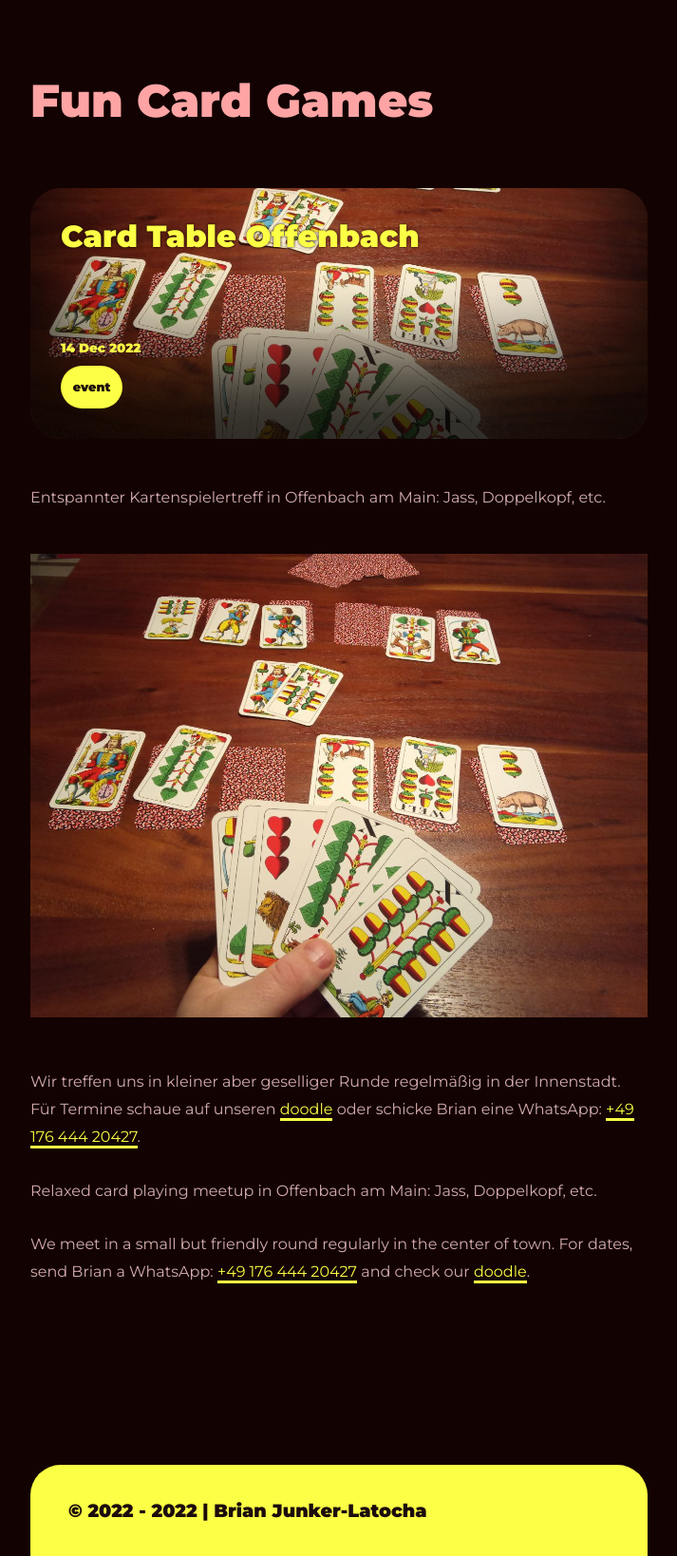
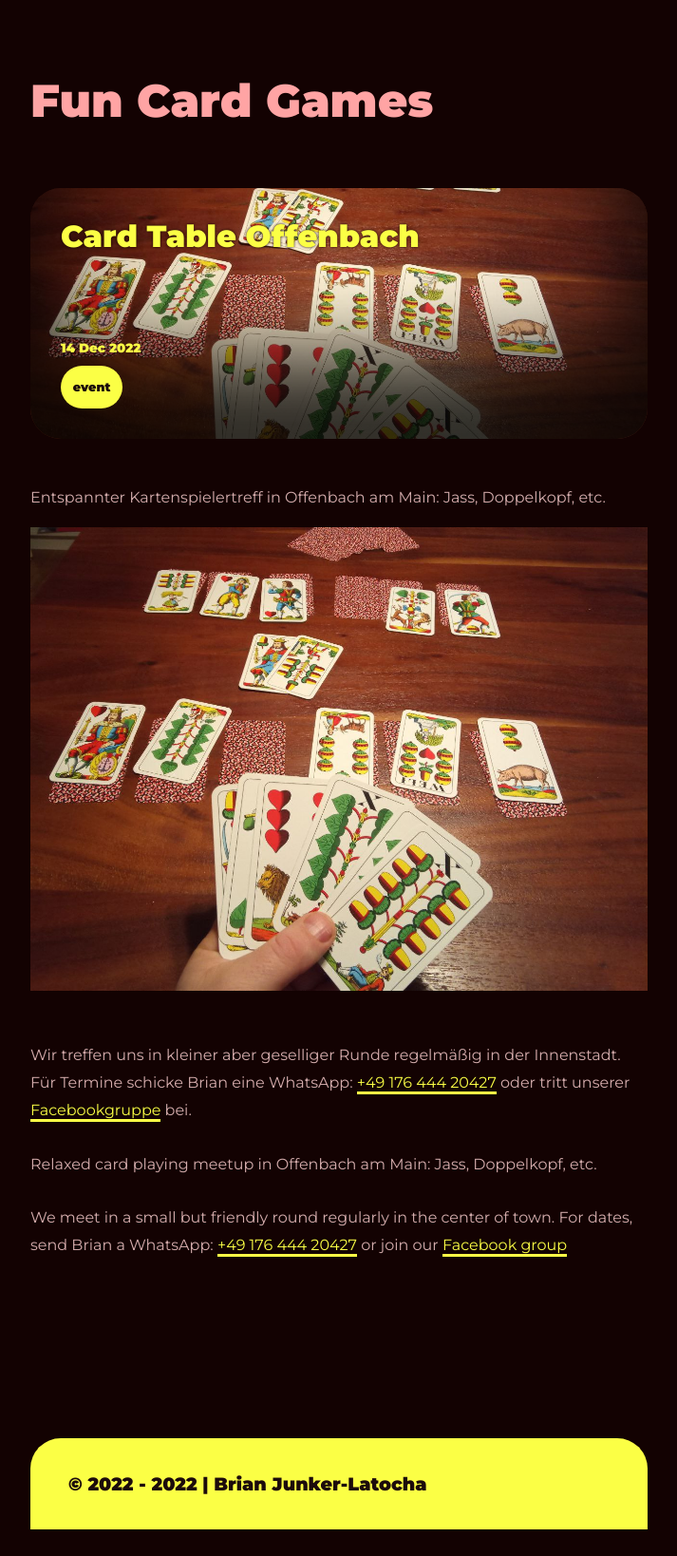
Before and after one commit to BrianInGermany/oldcardgames, a Jekyll site: the page built from events.md, in a window 1280 px wide. Shown: the whole page at 95% size, without its empty margins (283-996 px from the left). Built offline with Jekyll 4.4.1, drawn with Linux system fonts in a browser that asks for light colours; after the commit the page ends 1610 px from its top, so only the background shows below that.

Commit message:
edit desc

```diff
--- a/events.md
+++ b/events.md
@@ -7,11 +7,10 @@ categories: ["event"]
 thumbnail: "/assets/images/constancejass.jpg"
 ---
 Entspannter Kartenspielertreff in Offenbach am Main: Jass, Doppelkopf, etc.
-
 ![](/assets/images/constancejass.jpg)
 
-Wir treffen uns in kleiner aber geselliger Runde regelmäßig in der Innenstadt. Für Termine schaue auf unseren [doodle](https://bitpoll.de/poll/cardtableoffenbach/) oder schicke Brian eine WhatsApp: [+49 176 444 20427](tel:+4917644420427).
+Wir treffen uns in kleiner aber geselliger Runde regelmäßig in der Innenstadt. Für Termine schicke Brian eine WhatsApp: [+49 176 444 20427](tel:+4917644420427) oder tritt unserer [Facebookgruppe](https://www.facebook.com/groups/cardtableoffenbach) bei.
 
 Relaxed card playing meetup in Offenbach am Main: Jass, Doppelkopf, etc.
 
-We meet in a small but friendly round regularly in the center of town. For dates, send Brian a WhatsApp: [+49 176 444 20427](tel:+4917644420427) and check our [doodle](https://bitpoll.de/poll/cardtableoffenbach/).
+We meet in a small but friendly round regularly in the center of town. For dates, send Brian a WhatsApp: [+49 176 444 20427](tel:+4917644420427) or join our [Facebook group](https://www.facebook.com/groups/cardtableoffenbach)
```
